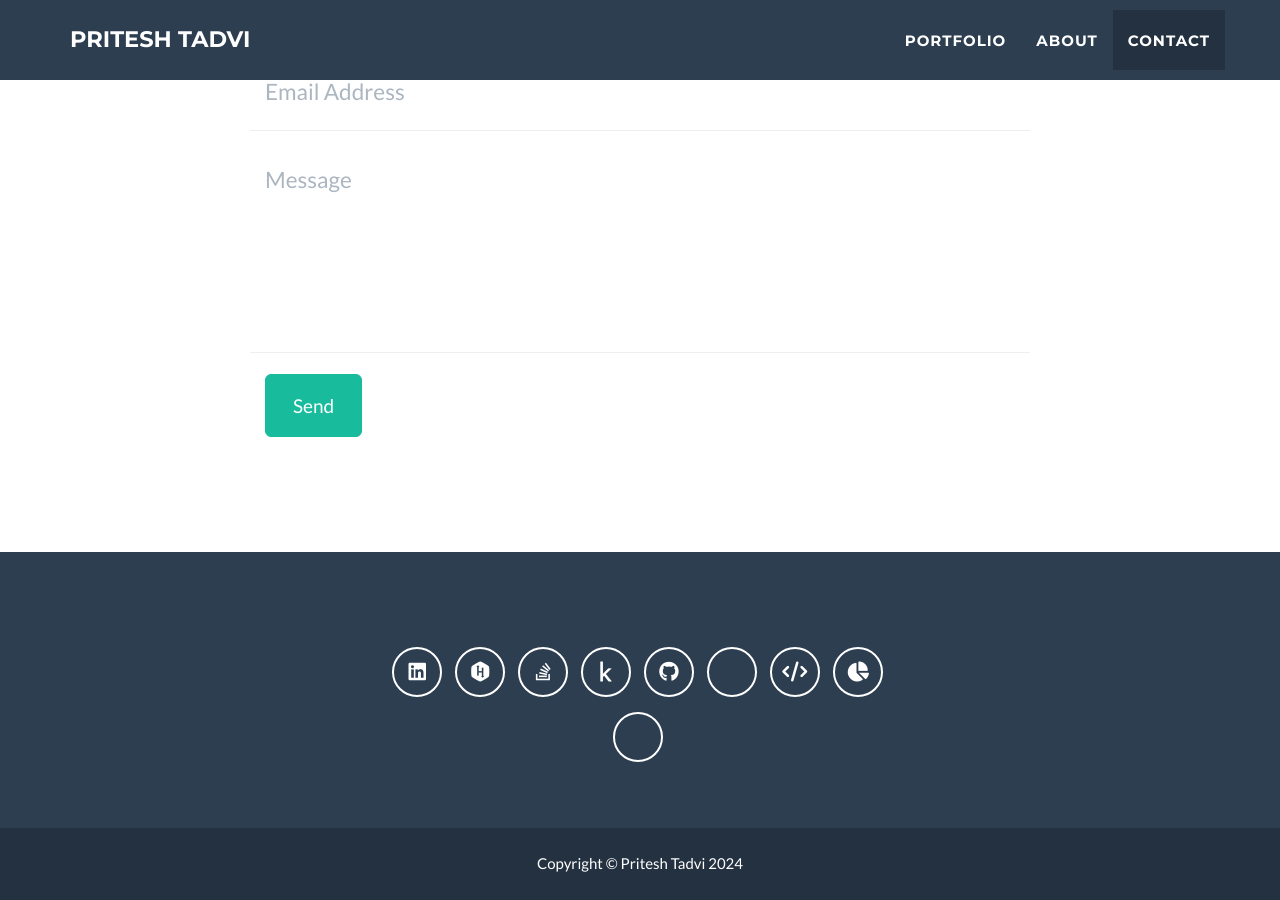
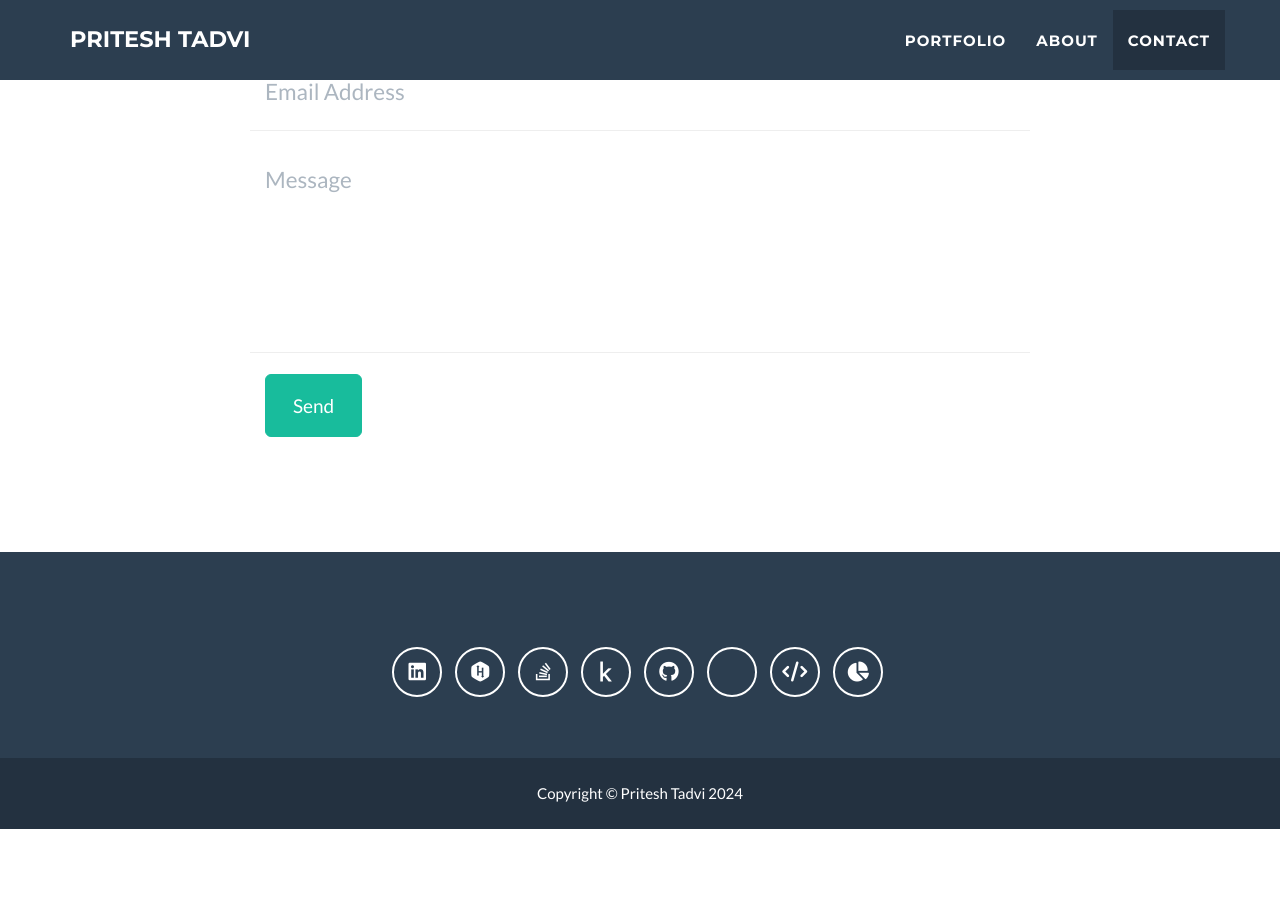
Before and after one commit to pritesh2000/pritesh2000.github.io, a Jekyll site: the page built from _posts/2024-03-15-Wine-Quality-Prediction.markdown, in a window 1280 px wide and 900 px high, scrolled down 2884 px. Built offline with Jekyll 4.4.1, drawn with Linux system fonts in a browser that asks for light colours; after the commit the page ends 3713 px from its top, so only the background shows below that.

Commit message:
Update footer.html removed hf link

```diff
--- a/_includes/footer.html
+++ b/_includes/footer.html
@@ -28,10 +28,6 @@
               <a href="https://public.tableau.com/app/profile/priteshkumar.tadvi/" class="btn-social btn-outline"><i
                   class="fa-solid fa-fw fa-chart-pie"></i></a>
             </li>
-            <li>
-              <a href="https://huggingface.co/pritesh29" class="btn-social btn-outline"><i
-                  class="cib-smile"></i></a>
-            </li>
           </ul>
         </div>
         <div class="footer-col col-md-3">
```
